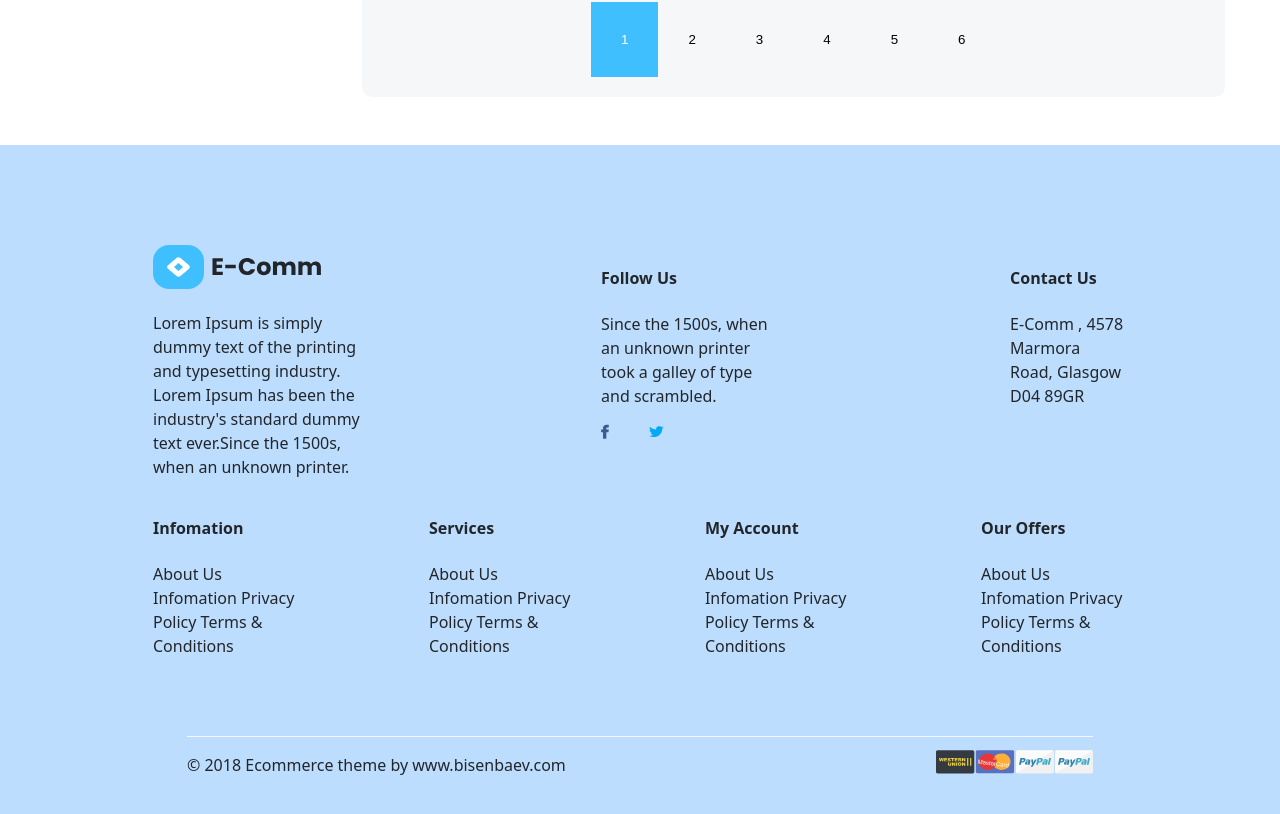
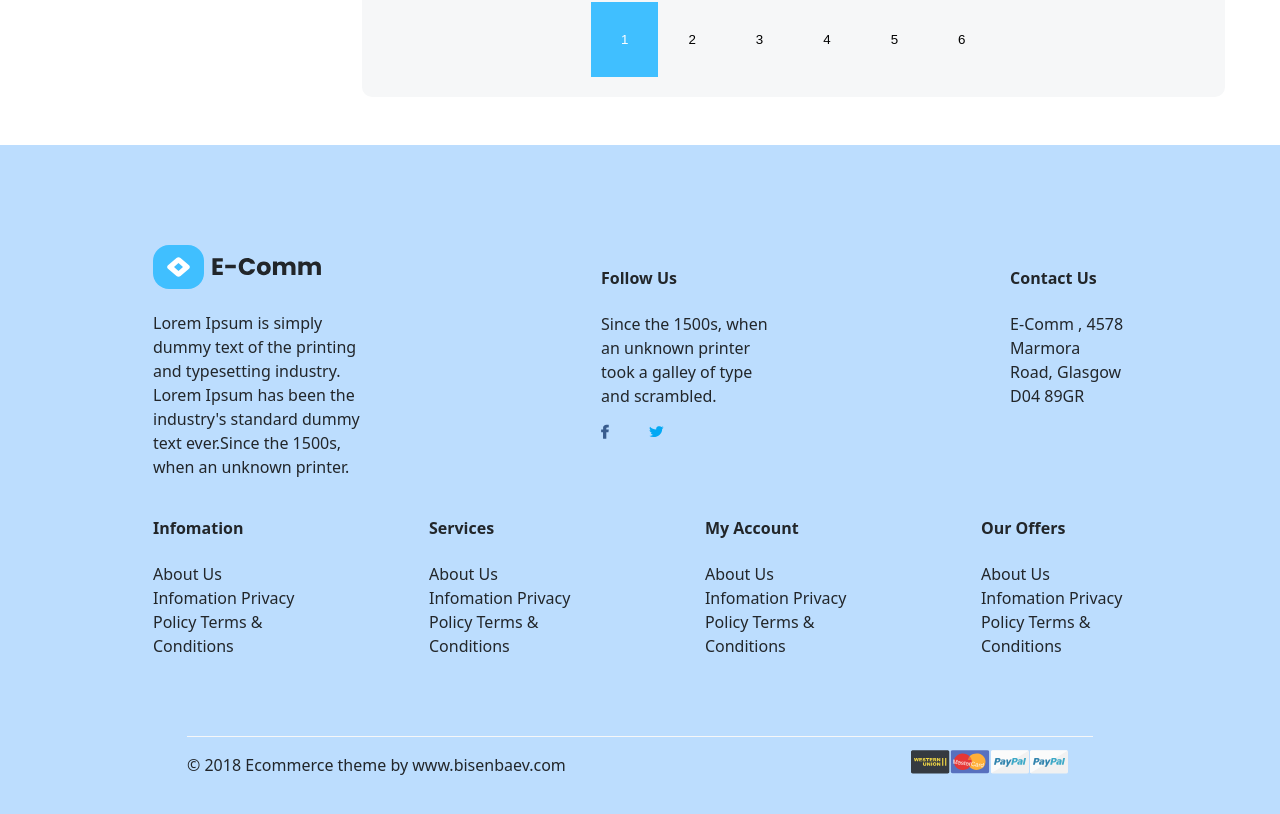
Before and after one commit to singhbhawna23/E-Com-Project, a React (Vite) app: page / in a window 1280 px wide. Shown: the part 2236-3050 px from the top of the page. Built offline with nearby package versions, Linux system fonts and the light colour scheme.

Commit message:
pagination added

```diff
--- a/src/components/Footer/footer.css
+++ b/src/components/Footer/footer.css
@@ -62,5 +62,9 @@
     justify-content: space-between;
     align-items: center;
     border-top: 1px solid #f6f7f8;
+
+    .visa{
+      margin-right:25px ;
+    }
   }
 }
```
